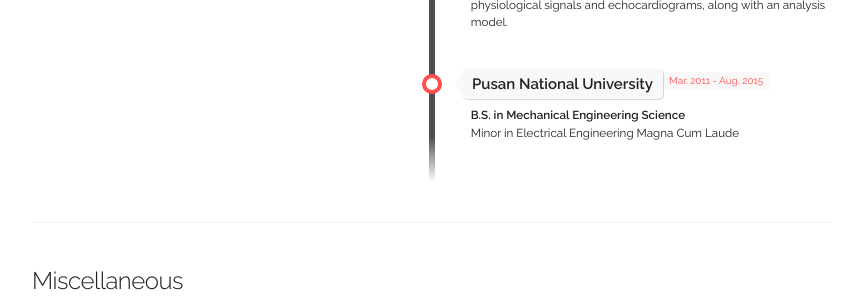
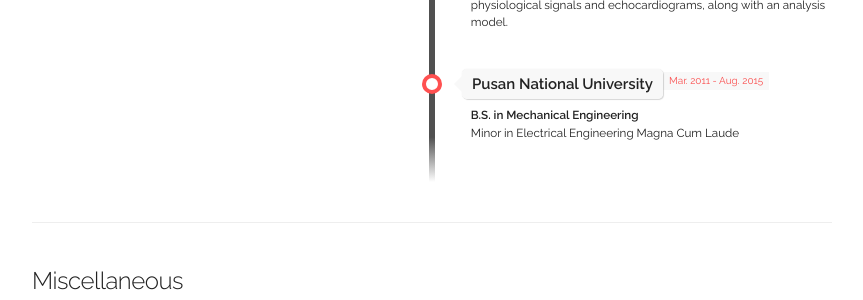
Before and after one commit to byeongtak/byeongtak.github.io, a Jekyll site: the page built from index.html, in a window 1280 px wide and 900 px high, scrolled down 3064 px. Shown: the part 152-452 px from the top of the window, without its empty margins (208-1071 px from the left). Built offline with Jekyll 4.4.1, drawn with Linux system fonts in a browser that asks for light colours; some web fonts are replaced; grey boxes are pictures that could not be loaded.

Commit message:
Update experience.yaml

```diff
--- a/_data/experience.yaml
+++ b/_data/experience.yaml
@@ -14,12 +14,12 @@
 
 - place: "Seoul National University"
   time: "Aug. 2015 - Aug. 2017"
-  title: "M.S. in Bioengineering "
+  title: "M.S. in Bioengineering"
   subtitle: "Advisor: Jung Chan Lee \n Developed a system for collecting physiological signals and echocardiograms, along with an analysis model."
   category: "school"
 
 - place: "Pusan National University"
   time: "Mar. 2011 - Aug. 2015"
-  title: "B.S. in Mechanical Engineering Science"
+  title: "B.S. in Mechanical Engineering"
   subtitle: "Minor in Electrical Engineering \n Magna Cum Laude"
   category: "school"
```
